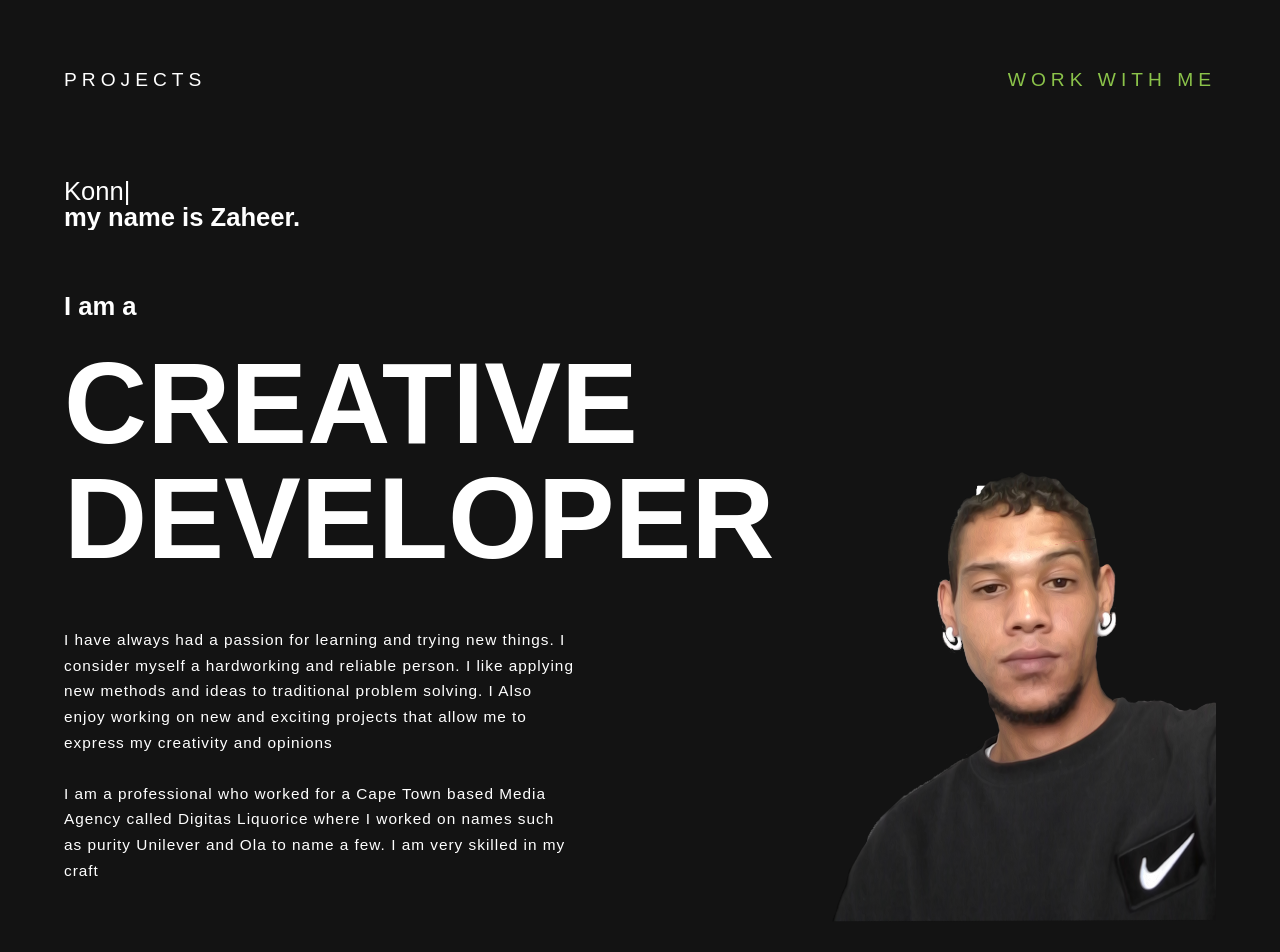
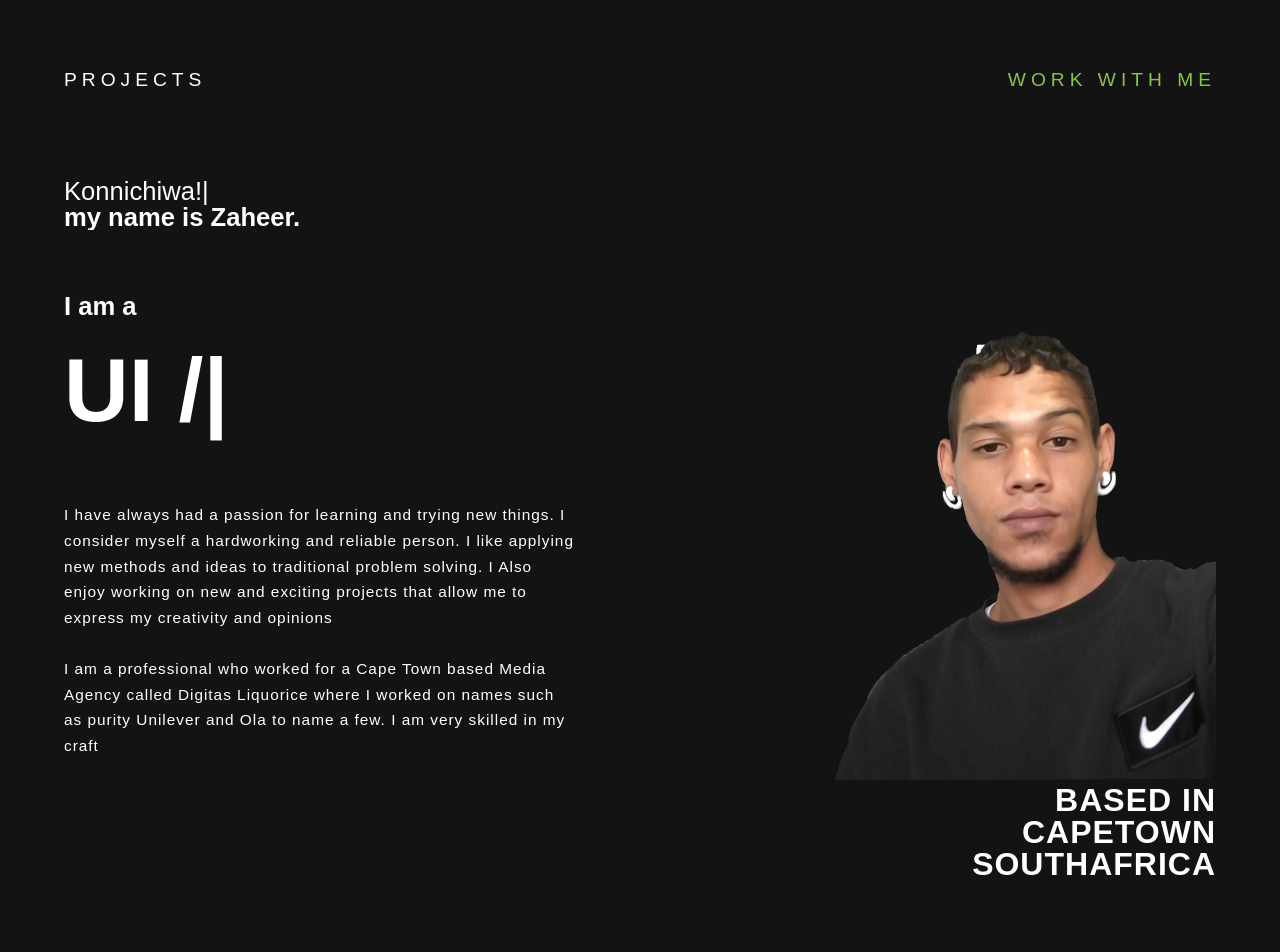
Before and after one commit to Zeus540/Portfolio-V2, a React (Create React App) app: page / in a window 1280 px wide. Shown: the top 952 px of the page. Built offline with nearby package versions, Linux system fonts and the light colour scheme.

Commit message:
added skill icons

```diff
--- a/src/components/Gallery.jsx
+++ b/src/components/Gallery.jsx
@@ -106,7 +106,7 @@ class Gallery1 extends Component {
  <ProjectHeading  >Space</ProjectHeading>
  </a>
 <Heading  >INTERACTIVE INFO WEBSITE</Heading>
-<Heading  >JAVASCIPT - GSAP - SCSS - HTML </Heading>
+<Heading  >JAVASCRIPT - GSAP - SCSS - HTML </Heading>
 
 <Heading  >
 <a href="https://github.com/Zeus540/Gallaxy" target="_blank" rel="noopener noreferrer">
--- a/src/components/page3New.jsx
+++ b/src/components/page3New.jsx
@@ -170,7 +170,30 @@ font-family:arial;
   font-size:13vw;
    }
 `
-
+const Focus2Mobile =styled.span`
+font-size: 8vw;
+color: white;
+font-weight: bold;
+margin: 3vw 0px 0px 0px;
+font-family: arial;
+line-height: 28px;
+letter-spacing: 1px;
+@media (min-width: 426px){
+  display:none
+   }
+`
+const Focus2 =styled.span`
+font-size: 2.5vw;
+color: white;
+font-weight: bold;
+margin: 3vw 0px 0px 0px;
+font-family: arial;
+line-height: 2.5vw;
+letter-spacing: 1px;
+@media (max-width: 426px){
+  display:none
+   }
+`
 const LeftContainer = styled.div`
 height:100%;
 width: 65%;
@@ -249,8 +272,8 @@ z-index: 2;
 const RightContainerImgMobile = styled.img`
 height: 100%;
 width: 100%;
-padding-top: 2vw;
-margin-bottom: 2vw;
+
+margin-bottom: 5vw;
 position: relative;
     z-index: 5;
 @media (min-width: 426px)  {
@@ -270,7 +293,7 @@ width: 37vw;
 const HeadImgMobile = styled.img`
 position: absolute;
 left: 33.5vw;
-top: -14.2vw;
+top: -16.4vw;
 z-index: 6;
 width: 37vw;
 @media (min-width: 426px)  {
@@ -307,8 +330,8 @@ width: 0.5vw;
  }
  @media (min-width: 1441px) and (max-width: 1980px)  {
   position: absolute;
-  left: 11vw;
-  top: -1.2vw;
+  left: 13vw;
+  top: -4.2vw;
  }
 `
 const HtmlImg = styled.img`
@@ -474,6 +497,11 @@ position: absolute;
  }
 
 `
+
+const ImgHolder = styled.div`
+text-align:right;
+`
+
 function Page3New() {
 
   useEffect(() =>{
@@ -713,8 +741,8 @@ gsap.to('.Illustrator',{
       <Container id="Home">
         <TypicalHolder>
         <Typical
-              steps={['Hello!', 1500,'Hola!',1500,'Bonjour!',1500,'Konnichiwa!',1500,'God dag!',1500,'Shalom!',1500,]}
-              loop={Infinity}
+              steps={['God dag!', 1500,'Bonjour!',1500,'Konnichiwa!',1500,'Hello!',1500,]}
+              loop={1}
               wrapper={"h1"}
             />
              <Heading data-aos='slide-up'> my name is Zaheer.</Heading>
@@ -723,7 +751,13 @@ gsap.to('.Illustrator',{
          <HeadingAnimated >
 
              <Heading3 > I am a</Heading3>
-        <Heading2  > <Focus >CREATIVE<br/>DEVELOPER</Focus></Heading2>
+        <Heading2  >
+        <Typical
+              steps={['CREATIVE DEVELOPER', 1500,'UI / UX DESINGER',1500,'ANIMAL LOVER',1500,'3D ARTIST / MODELER',1500,'FREELANCER',1500,]}
+              loop={Infinity}
+              wrapper={"h1"}
+            />
+          <Focus ></Focus></Heading2>
 
         </HeadingAnimated>
 
@@ -733,15 +767,21 @@ gsap.to('.Illustrator',{
       <HeadImgMobile src={Head} className="Head" alt="" />
       <BrainImgMobile src={Brain} alt="" />
         <RightContainerImgMobile src={Body} alt="" />
+        <Focus2Mobile>BASED IN</Focus2Mobile><br/>
+      <Focus2Mobile>CAPETOWN <br/> SOUTHAFRICA</Focus2Mobile>
         </Holder2>
 
         <Holder>
-          <Para data-aos='slide-up'>I have always had a passion for learning and trying new things. I consider myself a hardworking and reliable person. I like applying new methods and ideas to traditional problem solving. I Also enjoy working on new and exciting projects that allow me to express my creativity and opinions </Para>
+          <Para data-aos='slide-up'>
+          I have always had a passion for learning and trying new things. I consider myself a hardworking and reliable person. I like applying new methods and ideas to traditional problem solving. I Also enjoy working on new and exciting projects that allow me to express my creativity and opinions
+            </Para>
 
 
-          <Para data-aos='slide-up'>I am a professional who worked for a Cape Town based Media Agency called Digitas Liquorice where I worked on names such as purity Unilever and Ola to name a few.
+          <Para data-aos='slide-up'>
+            I am a professional who worked for a Cape Town based Media Agency called Digitas Liquorice where I worked on names such as purity Unilever and Ola to name a few.
 I am very skilled in my craft</Para>
         </Holder>
+
      </LeftContainer>
 
 
@@ -766,12 +806,15 @@ I am very skilled in my craft</Para>
       <SketchImg src={Sketch}  alt="" className="Sketch" />
     </Skills>
 
-
+      <ImgHolder >
       <HeadImg src={Head} className="Head" alt="" />
       <BrainImg src={Brain} alt="" />
       <RightContainerImg src={Body} alt="" />
+      <Focus2>BASED IN</Focus2><br/>
+      <Focus2>CAPETOWN <br/> SOUTHAFRICA</Focus2>
+      </ImgHolder>
+      </RightContainer>
 
-      </RightContainer>
       </Flex>
 
       </Container>
```
